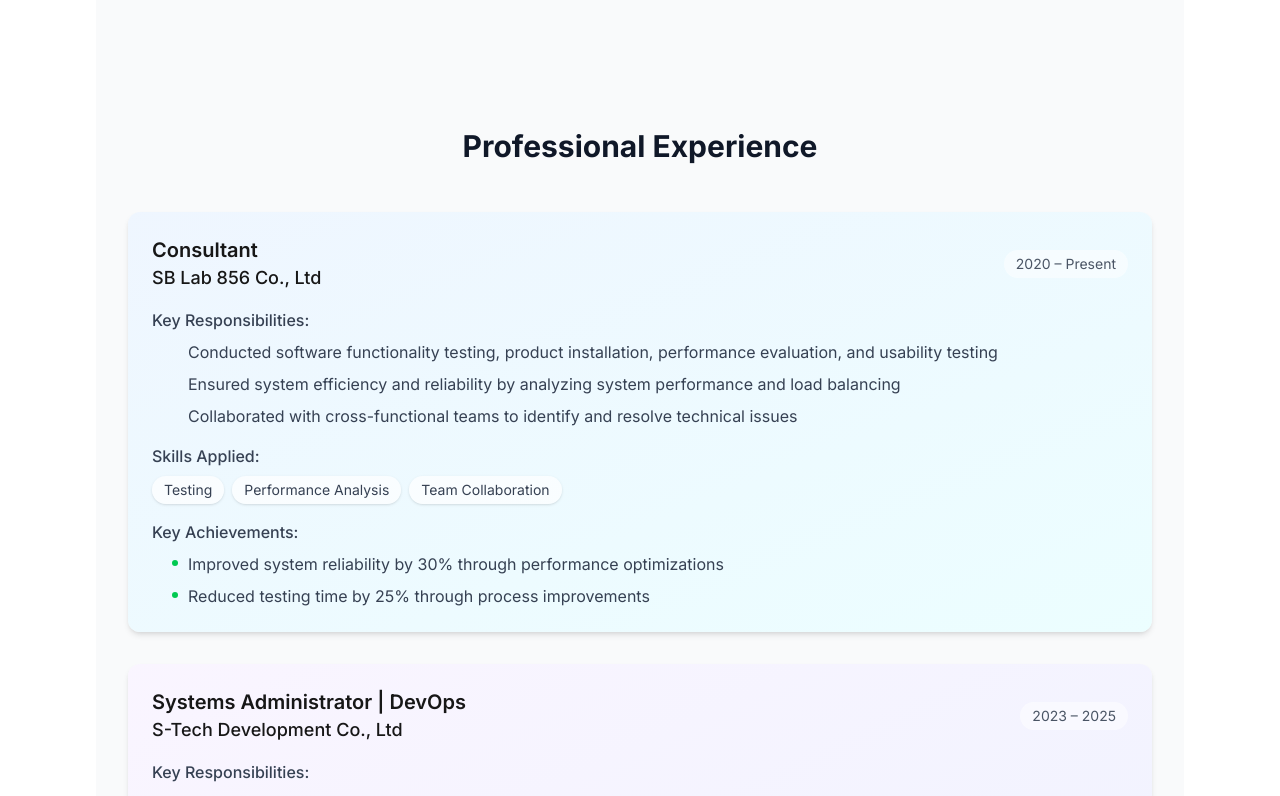
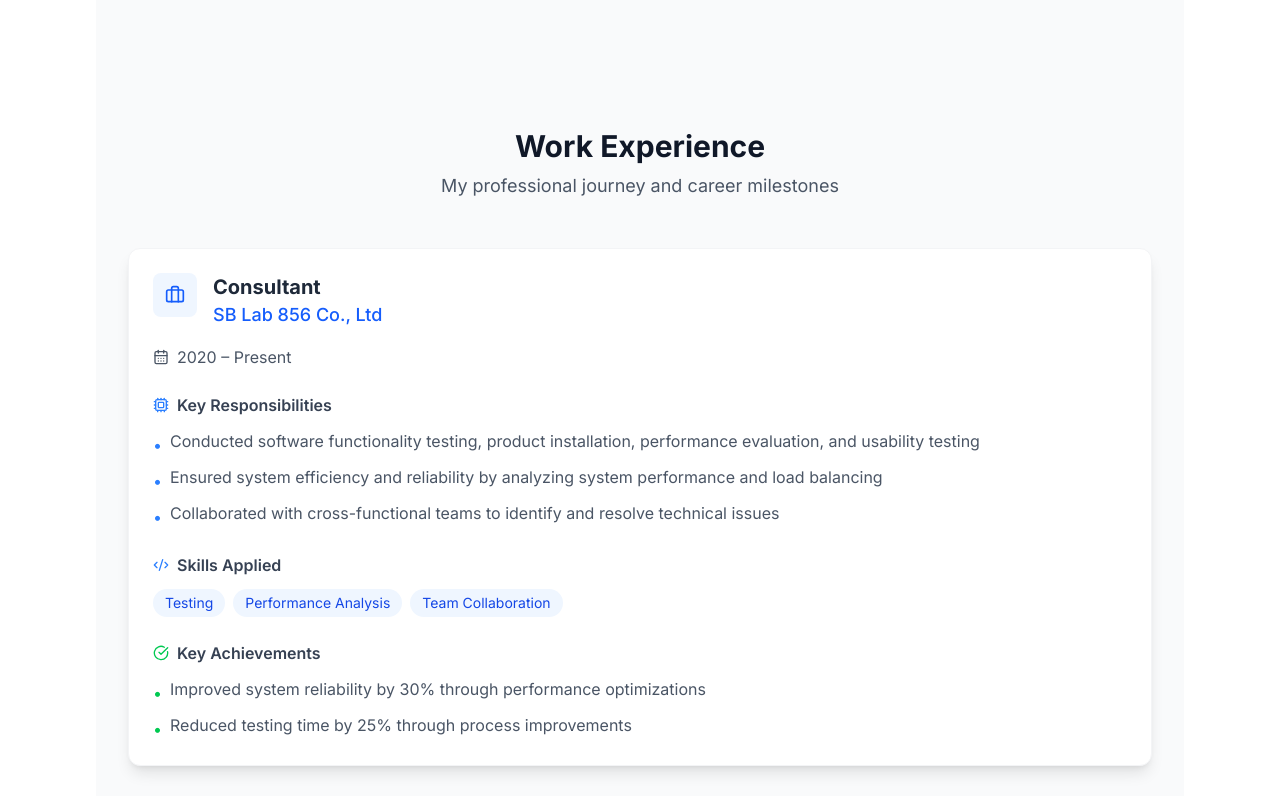
Before and after one commit to Johnnie-gitops/Portfolio, a Next.js app: page / in a window 1280 px wide. Shown: the part 2240-3036 px from the top of the page. Built offline with nearby package versions, Linux system fonts and the light colour scheme.

Commit message:
feat: Add lucide-react icons to Experience component and update package.json

```diff
--- a/package.json
+++ b/package.json
@@ -12,6 +12,7 @@
     "@heroicons/react": "^2.2.0",
     "flag-icons": "^7.5.0",
     "framer-motion": "^12.23.0",
+    "lucide-react": "^0.525.0",
     "next": "15.3.5",
     "nodemailer": "^7.0.5",
     "react": "^19.0.0",
--- a/src/app/(main)/components/Experience.tsx
+++ b/src/app/(main)/components/Experience.tsx
@@ -1,6 +1,7 @@
 'use client'
 
 import { motion } from 'framer-motion'
+import { Briefcase, CalendarDays, CheckCircle, Code2, Cpu } from 'lucide-react'
 
 interface ExperienceItem {
   title: string;
@@ -78,54 +79,57 @@ const experiences: ExperienceItem[] = [
 ]
 
 export default function Experience() {
-  const cardGradients = [
-    'from-blue-50 to-cyan-50 dark:from-gray-700 dark:to-gray-800',
-    'from-purple-50 to-indigo-50 dark:from-gray-700 dark:to-gray-800',
-    'from-green-50 to-emerald-50 dark:from-gray-700 dark:to-gray-800',
-    'from-amber-50 to-orange-50 dark:from-gray-700 dark:to-gray-800'
-  ]
-
   return (
     <section id="experience" className="py-16 bg-gray-50 dark:bg-gray-900">
       <div className="max-w-6xl mx-auto px-4 sm:px-6 lg:px-8">
-        <motion.h2
+        <motion.div
           initial={{ opacity: 0, y: 20 }}
           whileInView={{ opacity: 1, y: 0 }}
           transition={{ duration: 0.5 }}
           viewport={{ once: true }}
-          className="text-3xl font-bold text-center mb-12 text-gray-900 dark:text-white"
+          className="text-center mb-12"
         >
-          Professional Experience
-        </motion.h2>
+          <h2 className="text-3xl font-bold text-gray-900 dark:text-white mb-2">Work Experience</h2>
+          <p className="text-lg text-gray-600 dark:text-gray-400">
+            My professional journey and career milestones
+          </p>
+        </motion.div>
 
-        <div className="space-y-8">
+        <div className="grid gap-8">
           {experiences.map((exp, index) => (
             <motion.div
               key={index}
               initial={{ opacity: 0, y: 30 }}
               whileInView={{ opacity: 1, y: 0 }}
               transition={{ duration: 0.5, delay: index * 0.1 }}
-              viewport={{ once: true, margin: "-50px" }}
-              className={`bg-gradient-to-br ${cardGradients[index % cardGradients.length]} p-6 rounded-xl shadow-md hover:shadow-lg transition-shadow`}
+              viewport={{ once: true }}
+              className="bg-white dark:bg-gray-800 rounded-xl shadow-lg overflow-hidden border border-gray-100 dark:border-gray-700 hover:shadow-xl transition-shadow"
             >
-              <div className="flex flex-col md:flex-row md:justify-between md:items-center mb-4">
-                <div>
-                  <h3 className="text-xl font-semibold text-primary dark:text-cyan-400">
-                    {exp.title}
-                  </h3>
-                  <h4 className="text-lg font-medium text-dark dark:text-white">
-                    {exp.company}
+              <div className="p-6">
+                {/* Header */}
+                <div className="flex items-start gap-4 mb-4">
+                  <div className="p-3 rounded-lg bg-blue-50 dark:bg-gray-700 text-blue-600 dark:text-cyan-400">
+                    <Briefcase size={20} />
+                  </div>
+                  <div>
+                    <h3 className="text-xl font-bold text-gray-800 dark:text-white">{exp.title}</h3>
+                    <h4 className="text-lg font-medium text-blue-600 dark:text-cyan-400">{exp.company}</h4>
+                  </div>
+                </div>
+
+                {/* Period */}
+                <div className="flex items-center gap-2 text-gray-600 dark:text-gray-400 mb-6">
+                  <CalendarDays size={16} />
+                  <span>{exp.period}</span>
+                </div>
+
+                {/* Responsibilities */}
+                <div className="mb-6">
+                  <h4 className="font-semibold text-gray-700 dark:text-gray-300 mb-3 flex items-center gap-2">
+                    <Cpu size={16} className="text-blue-500 dark:text-cyan-400" />
+                    Key Responsibilities
                   </h4>
-                </div>
-                <span className="text-gray-600 dark:text-gray-300 mt-2 md:mt-0 bg-white/50 dark:bg-gray-800/50 px-3 py-1 rounded-full text-sm">
-                  {exp.period}
-                </span>
-              </div>
-
-              <div className="space-y-4">
-                <div>
-                  <h4 className="font-medium text-gray-700 dark:text-gray-300 mb-2">Key Responsibilities:</h4>
-                  <ul className="space-y-2 pl-5">
+                  <ul className="space-y-2">
                     {exp.responsibilities.map((item, i) => (
                       <motion.li
                         key={`resp-${i}`}
@@ -133,17 +137,22 @@ export default function Experience() {
                         whileInView={{ opacity: 1, x: 0 }}
                         transition={{ duration: 0.3, delay: 0.2 + i * 0.05 }}
                         viewport={{ once: true }}
-                        className="text-gray-700 dark:text-gray-300 relative before:absolute before:left-0 before:top-2 before:w-1.5 before:h-1.5 before:rounded-full before:bg-primary dark:before:bg-cyan-400 pl-4"
+                        className="flex items-start gap-2 text-gray-600 dark:text-gray-400"
                       >
-                        {item}
+                        <span className="text-blue-500 dark:text-cyan-400 mt-1">•</span>
+                        <span>{item}</span>
                       </motion.li>
                     ))}
                   </ul>
                 </div>
 
+                {/* Skills */}
                 {exp.skills && (
-                  <div>
-                    <h4 className="font-medium text-gray-700 dark:text-gray-300 mb-2">Skills Applied:</h4>
+                  <div className="mb-6">
+                    <h4 className="font-semibold text-gray-700 dark:text-gray-300 mb-3 flex items-center gap-2">
+                      <Code2 size={16} className="text-blue-500 dark:text-cyan-400" />
+                      Skills Applied
+                    </h4>
                     <div className="flex flex-wrap gap-2">
                       {exp.skills.map((skill, i) => (
                         <motion.span
@@ -152,7 +161,7 @@ export default function Experience() {
                           whileInView={{ opacity: 1, scale: 1 }}
                           transition={{ duration: 0.3, delay: 0.3 + i * 0.05 }}
                           viewport={{ once: true }}
-                          className="inline-block bg-white/70 dark:bg-gray-800/70 px-3 py-1 rounded-full text-sm text-gray-700 dark:text-gray-300 shadow-sm"
+                          className="inline-block bg-blue-50 dark:bg-gray-700 px-3 py-1 rounded-full text-sm text-blue-700 dark:text-cyan-400"
                         >
                           {skill}
                         </motion.span>
@@ -161,10 +170,14 @@ export default function Experience() {
                   </div>
                 )}
 
+                {/* Achievements */}
                 {exp.achievements && (
                   <div>
-                    <h4 className="font-medium text-gray-700 dark:text-gray-300 mb-2">Key Achievements:</h4>
-                    <ul className="space-y-2 pl-5">
+                    <h4 className="font-semibold text-gray-700 dark:text-gray-300 mb-3 flex items-center gap-2">
+                      <CheckCircle size={16} className="text-green-500 dark:text-emerald-400" />
+                      Key Achievements
+                    </h4>
+                    <ul className="space-y-2">
                       {exp.achievements.map((item, i) => (
                         <motion.li
                           key={`achieve-${i}`}
@@ -172,9 +185,10 @@ export default function Experience() {
                           whileInView={{ opacity: 1, x: 0 }}
                           transition={{ duration: 0.3, delay: 0.4 + i * 0.05 }}
                           viewport={{ once: true }}
-                          className="text-gray-700 dark:text-gray-300 relative before:absolute before:left-0 before:top-2 before:w-1.5 before:h-1.5 before:rounded-full before:bg-green-500 dark:before:bg-emerald-400 pl-4"
+                          className="flex items-start gap-2 text-gray-600 dark:text-gray-400"
                         >
-                          {item}
+                          <span className="text-green-500 dark:text-emerald-400 mt-1">•</span>
+                          <span>{item}</span>
                         </motion.li>
                       ))}
                     </ul>
```
Also changed, not shown: 1 other file (tests, documents, lock files or other folders).
